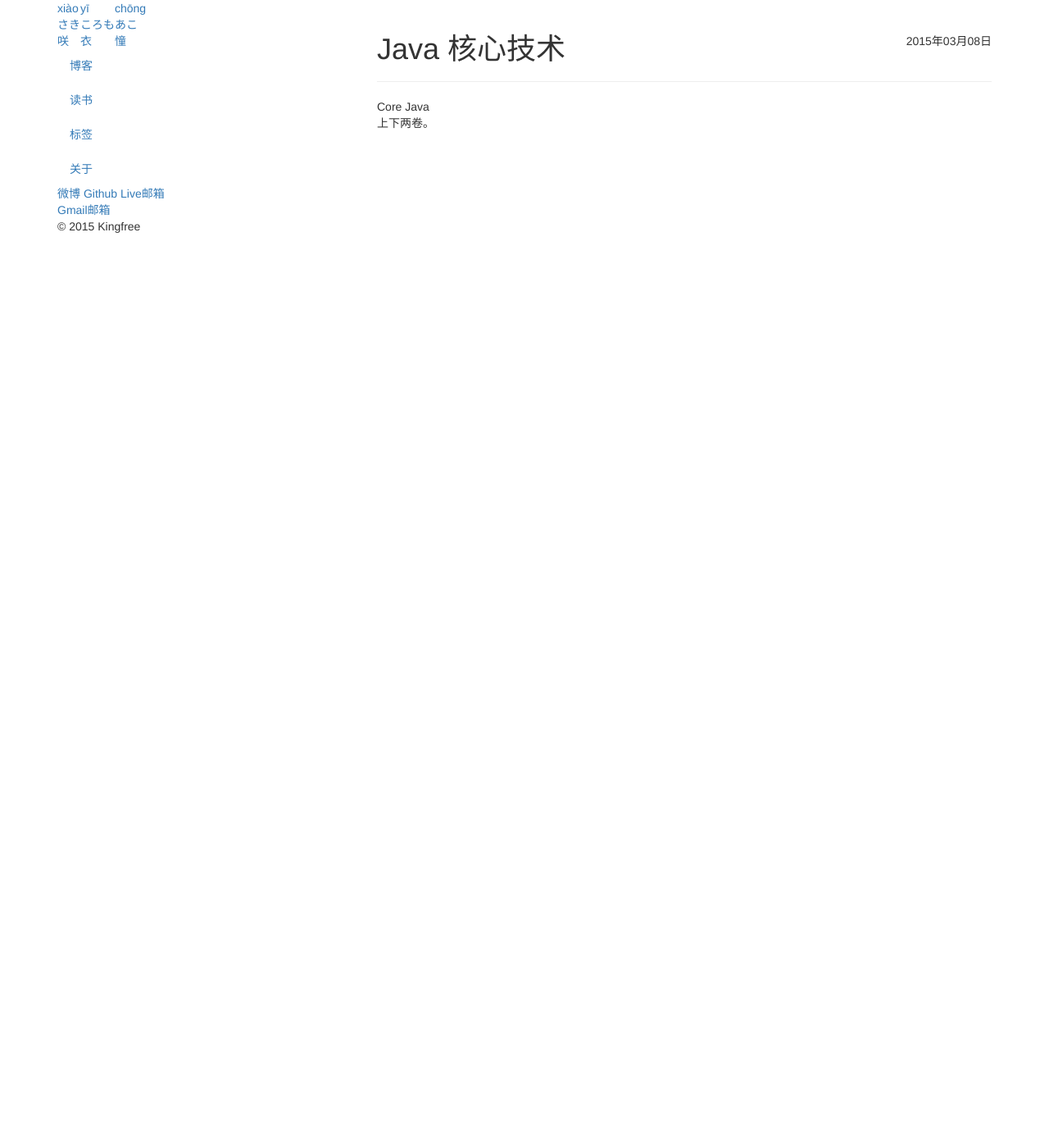
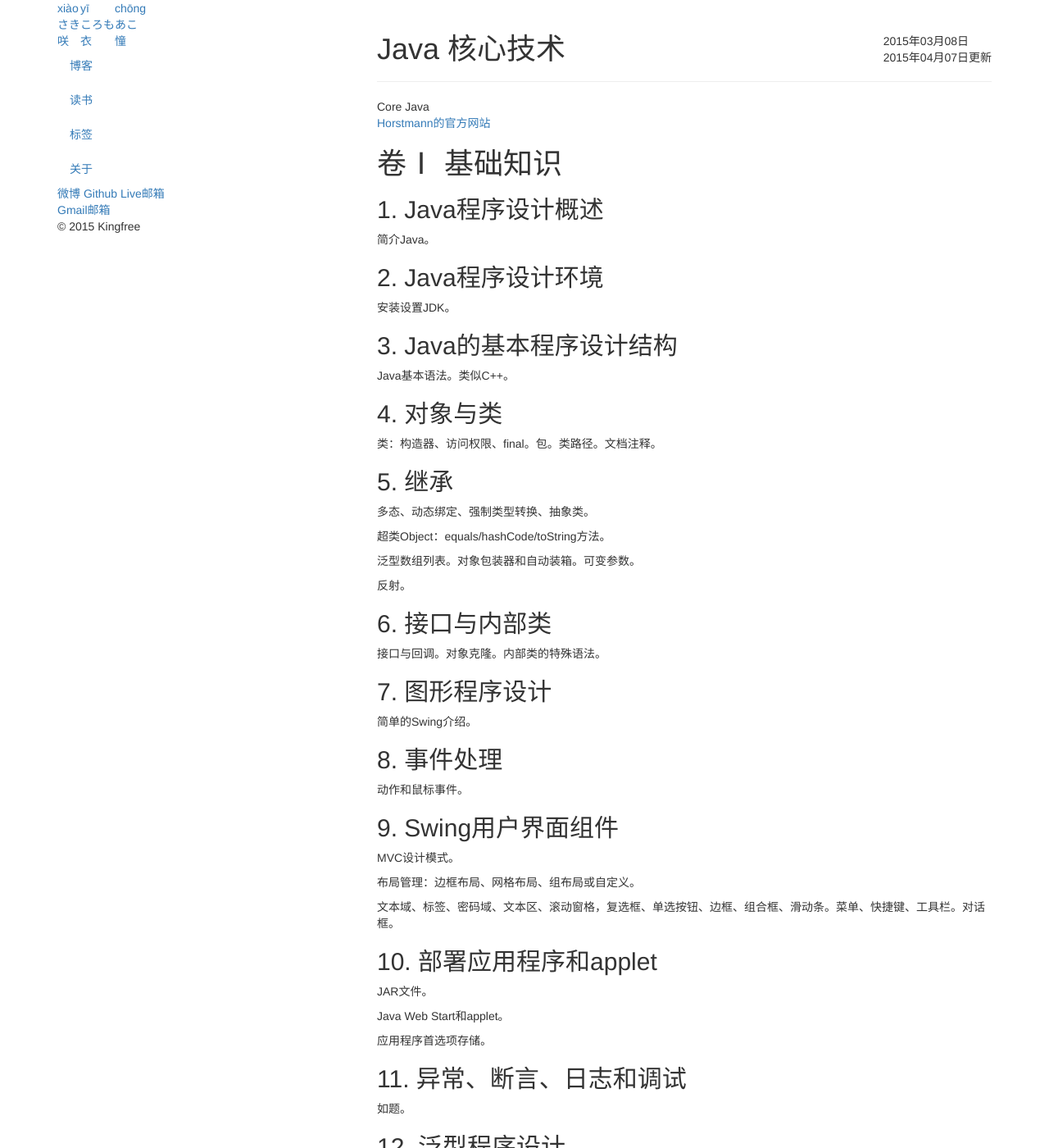
Before and after one commit to kingfree/kingfree.github.io, a Jekyll site: the page built from books/2015-03-08-core-java.md, in a window 1280 px wide and 1400 px high. Shown: the whole window at 82% size. Built offline with Jekyll 4.4.1, drawn with Linux system fonts in a browser that asks for light colours; nearby versions of some CDN libraries; library files that are not in the unit come from our copies; comment, search, counter and statistics services are not loaded; some of the changed text lies outside the part shown.

Commit message:
Core Java Volumn I

```diff
--- a/books/2015-03-08-core-java.md
+++ b/books/2015-03-08-core-java.md
@@ -5,6 +5,81 @@ permalink: /books/core-java/
 group: book
 etitle: Core Java
 date: 2015-3-8
+update: 2015-4-7
 ---
 
-上下两卷。
+[Horstmann的官方网站](http://horstmann.com/corejava)
+
+# 卷Ⅰ 基础知识
+
+## 1. Java程序设计概述
+
+简介Java。
+
+## 2. Java程序设计环境
+
+安装设置JDK。
+
+## 3. Java的基本程序设计结构
+
+Java基本语法。类似C++。
+
+## 4. 对象与类
+
+类：构造器、访问权限、final。包。类路径。文档注释。
+
+## 5. 继承
+
+多态、动态绑定、强制类型转换、抽象类。
+
+超类Object：equals/hashCode/toString方法。
+
+泛型数组列表。对象包装器和自动装箱。可变参数。
+
+反射。
+
+## 6. 接口与内部类
+
+接口与回调。对象克隆。内部类的特殊语法。
+
+## 7. 图形程序设计
+
+简单的Swing介绍。
+
+## 8. 事件处理
+
+动作和鼠标事件。
+
+## 9. Swing用户界面组件
+
+MVC设计模式。
+
+布局管理：边框布局、网格布局、组布局或自定义。
+
+文本域、标签、密码域、文本区、滚动窗格，复选框、单选按钮、边框、组合框、滑动条。菜单、快捷键、工具栏。对话框。
+
+## 10. 部署应用程序和applet
+
+JAR文件。
+
+Java Web Start和applet。
+
+应用程序首选项存储。
+
+## 11. 异常、断言、日志和调试
+
+如题。
+
+## 12. 泛型程序设计
+
+泛型、约束与局限性、反射。
+
+## 13. 集合
+
+集合接口、集合框架。具体的集合和算法。
+
+## 14. 多线程
+
+如题。
+
+# 卷Ⅱ 高级特性
```
